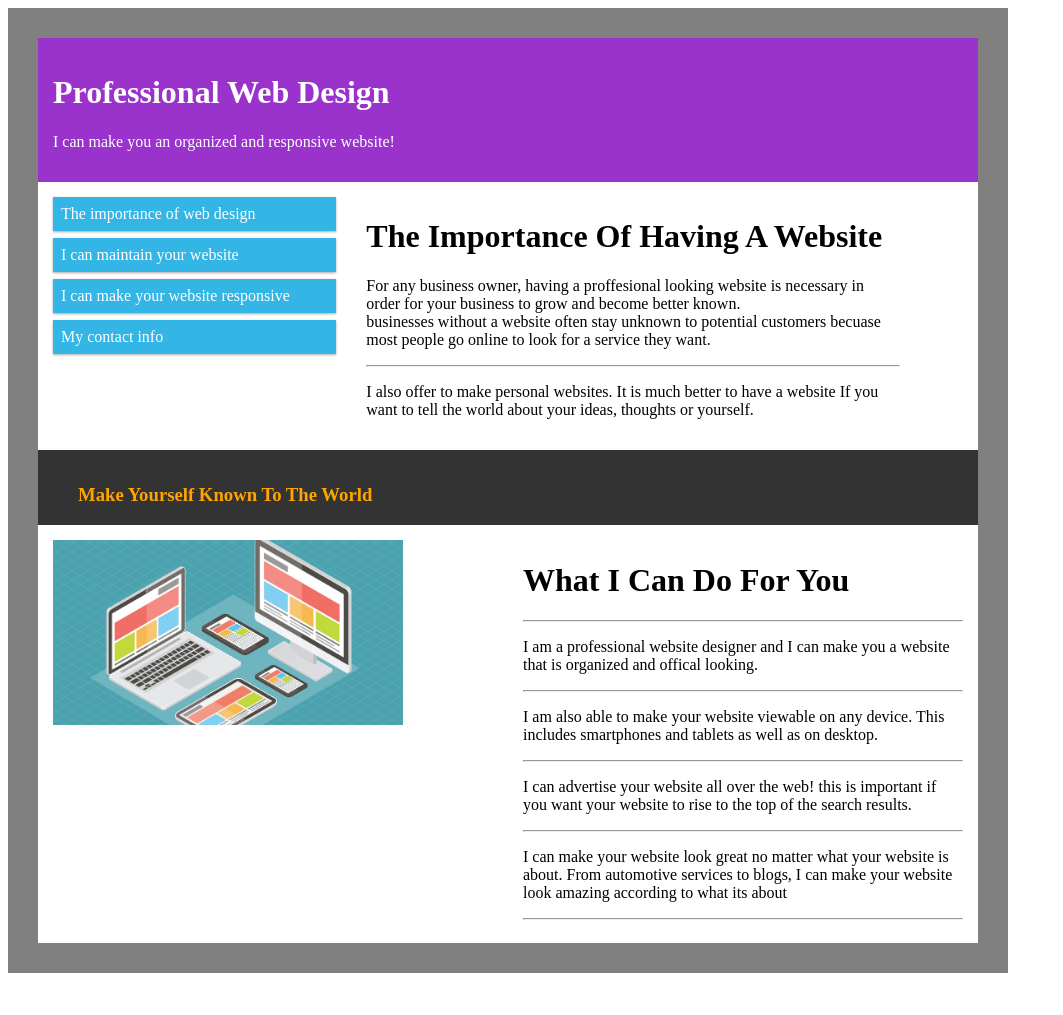
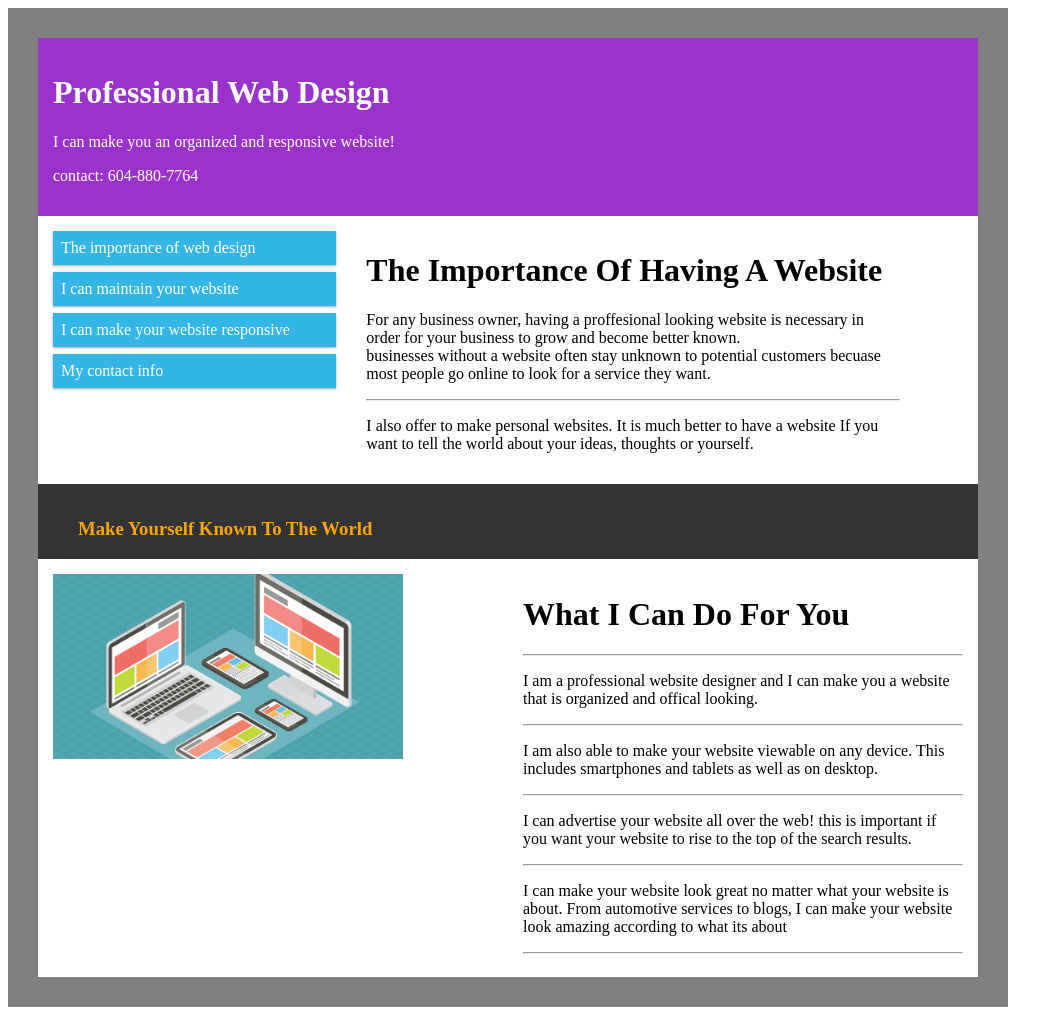
Before and after one commit to kogamikirito/kogamikirito.github.io, a Jekyll site: the page index.html, which Jekyll copies as it is, in a window 1280 px wide. Shown: the whole page, without its empty margins (0-1063 px from the left). Built offline with Jekyll 4.4.1, drawn with Linux system fonts in a browser that asks for light colours; before the commit the page ends 981 px from its top, so only the background shows below that.

Commit message:
Update index.html

```diff
--- a/index.html
+++ b/index.html
@@ -138,6 +138,7 @@ div.clearfix{border-color:grey;
 <div class="header">
   <h1>Professional Web Design</h1>
    <p>I can make you an organized and responsive website!</p>
+    <p>contact: 604-880-7764</p>
 </div>
 
 <div class="col-3 col-m-3 menu">
```
